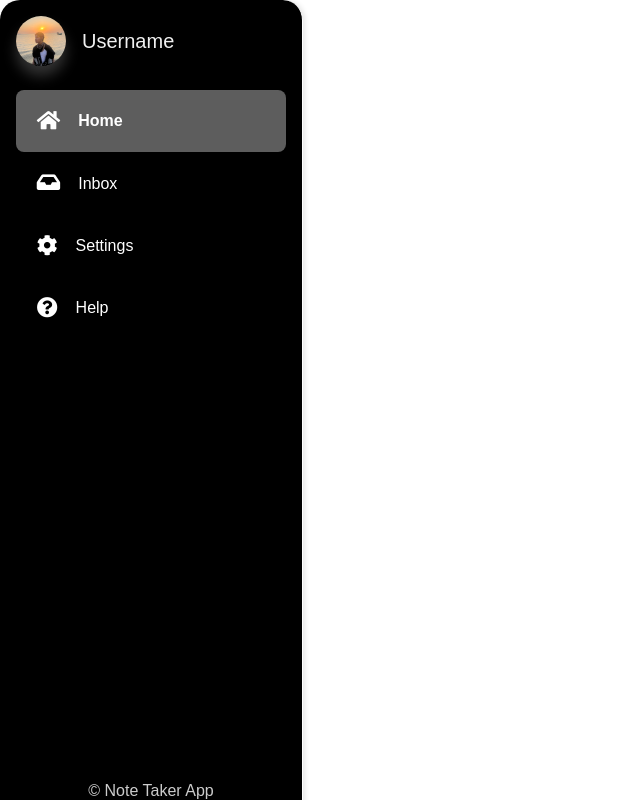
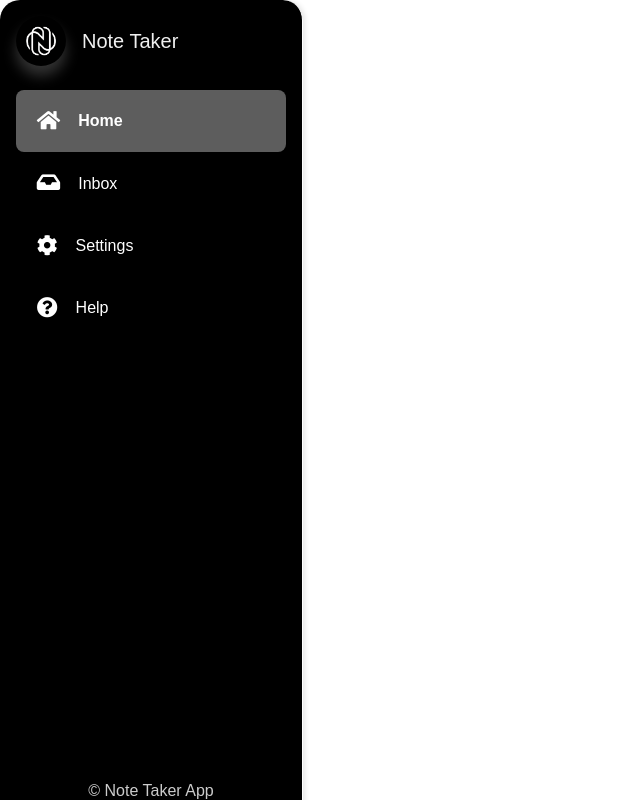
Before and after one commit to Sokleap-Seng/project-Note-Taker-G5, a plain HTML site: page page/inbox.html in a window 1280 px wide. Shown: the whole page, without its empty margins (0-640 px from the left). Drawn offline with Linux system fonts and the light colour scheme.

Commit message:
Saving changes to inbox.html

```diff
--- a/page/inbox.html
+++ b/page/inbox.html
@@ -13,9 +13,8 @@
 <body>
     <div class="sidebar">
         <div class="profile">
-            <img class="king-image" src="/image/MengHeang.jpg" alt="Profile Image">
-            <a href="#">Username</a>
-
+            <img class="king-image" src="/image/Logo-image.png" alt="Profile Image">
+            <a href="#">Note Taker</a>
         </div>
         <nav>
             <a href="/page/note.html" class="active"><i class="fas fa-home"></i>Home</a>
```
